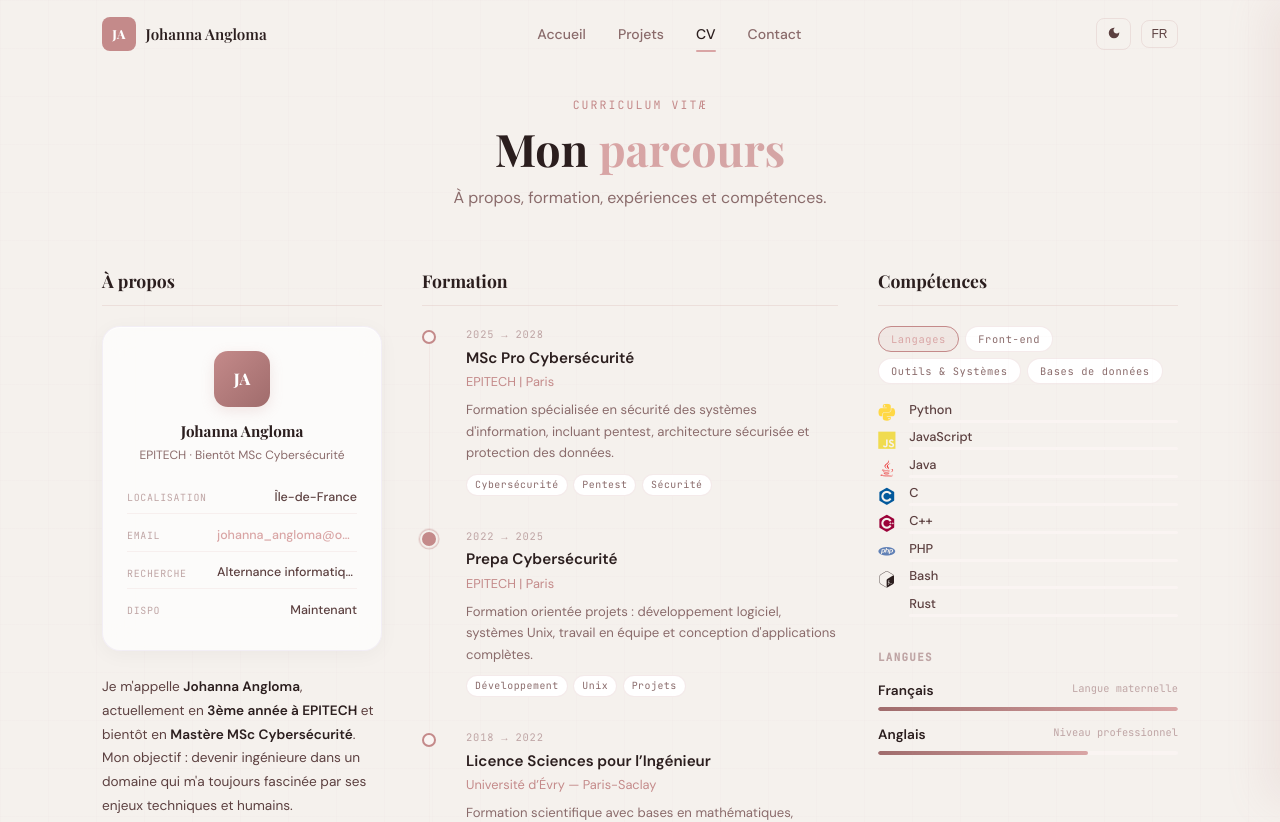
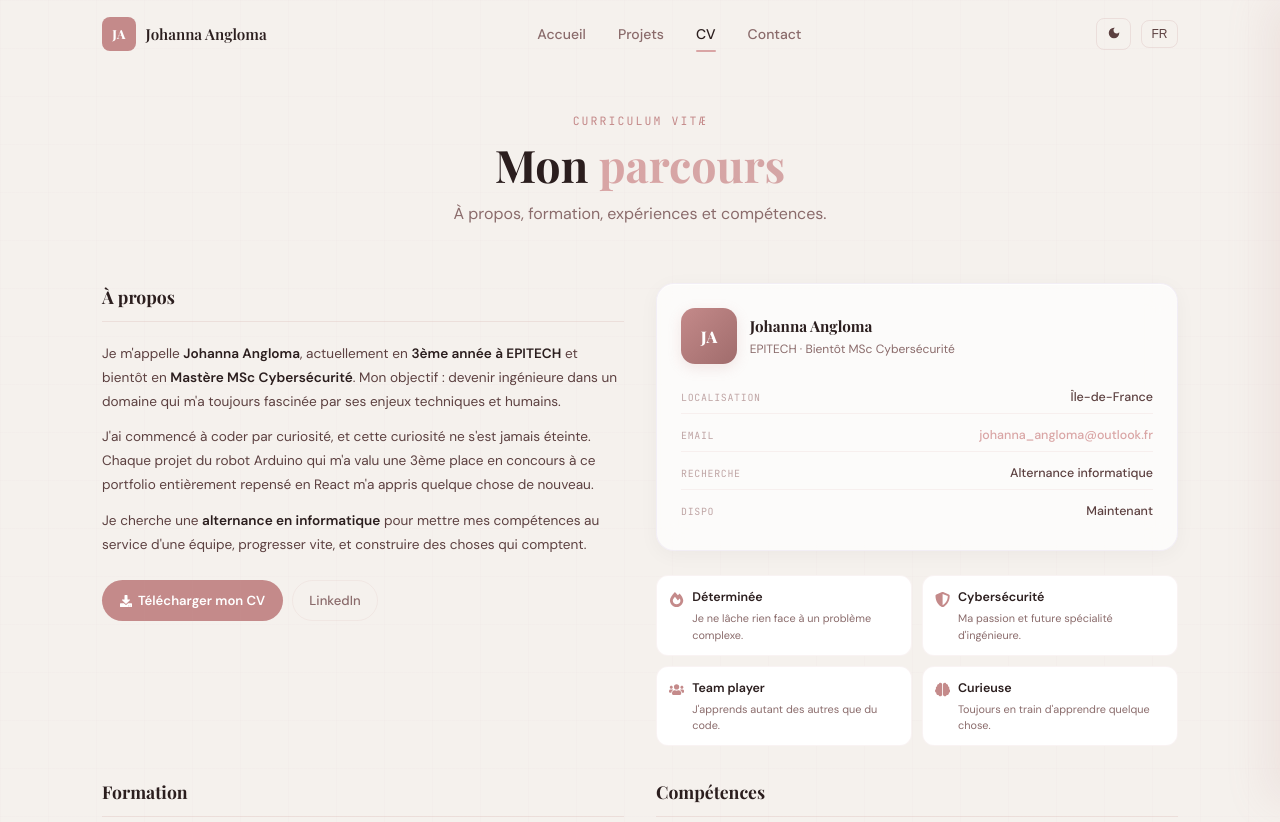
Before and after one commit to johannacode/portfolio, a React (Create React App) app: page /cv in a window 1280 px wide. Shown: the top 822 px of the page. Built offline with nearby package versions, Linux system fonts and the light colour scheme; a web font is replaced by a local one.

Commit message:
FIX : About view on smartphone

```diff
--- a/src/components/sections/About.jsx
+++ b/src/components/sections/About.jsx
@@ -23,6 +23,10 @@ export default function About() {
           <div className={`about__left${isVisible ? " revealed" : ""}`}>
             <h2 className="section-title">À propos</h2>
             <p className="section-sub">
+              Qui se cache derrière le code ?
+            </p>
+
+            <p className="cvpage__col-sub">
               Qui se cache derrière le code ?
             </p>
 
--- a/src/components/sections/CVPage.css
+++ b/src/components/sections/CVPage.css
@@ -34,6 +34,7 @@
   letter-spacing: 0.18em;
   text-transform: uppercase;
   color: var(--color-beige);
+  margin-top: 1rem;
   margin-bottom: 0.5rem;
 }
 
@@ -44,22 +45,50 @@
   background-clip: text;
 }
 
-.cvpage__grid {
+.cvpage__grid {       /* changer espace entre a propos et card*/
   display: grid;
-  grid-template-columns: 280px 1fr 300px;
-  gap: 2.5rem;
+  grid-template-columns: 1fr 1fr;
+  gap: 2rem;
   align-items: start;
+  grid-template-areas:
+    "about profile"
+    "timeline skills";
 }
 
-/* ── Column base ─────────────────────────────────────────────── */
+/* Layout A propos */
+.cvpage__about-layout {
+  display: grid;
+  grid-template-columns: 1fr 320px;
+  gap: 1.5rem;
+  align-items: stretch;
+}
+
 .cvpage__col {
   opacity: 0;
   transition: opacity 0.7s ease, transform 0.7s ease;
 }
 
-.cvpage__col--about   { transform: translateX(-24px); }
-.cvpage__col--timeline{ transform: translateY(24px);  transition-delay: 0.1s; }
-.cvpage__col--skills  { transform: translateX(24px);  transition-delay: 0.2s; }
+.cvpage__col--about   {
+  transform: translateX(-24px);
+  grid-column: 1;
+  grid-area: about;
+}
+.cvpage__col--profile {
+  grid-column: 2;
+  grid-area: profile;
+}
+.cvpage__col--timeline{
+  transform: translateY(24px);
+  transition-delay: 0.1s;
+  grid-column: 1;
+  grid-area: timeline;
+}
+.cvpage__col--skills  {
+  transform: translateX(24px);
+  transition-delay: 0.2s;
+  grid-column: 2;
+  grid-area: skills;
+}
 
 .cvpage__col.revealed {
   opacity: 1;
@@ -98,6 +127,19 @@
 
   transition: all 0.25s ease;
 }
+.cvpage__card-header {
+  display: flex;
+  align-items: center;
+  gap: 0.8rem;
+  margin-bottom: 1.2rem;
+}
+.cvpage__card-text {
+  display: flex;
+  flex-direction: column;
+  justify-content: center;
+  text-align: left;
+
+}
 
 body.dark .cvpage__card.glass {
   background: rgba(28, 24, 30, 0.7);
@@ -112,7 +154,8 @@ body.dark .cvpage__card.glass {
 .cvpage__avatar {
   width: 56px;
   height: 56px;
-  margin: 0 auto 0.75rem;
+  margin: 0;
+  flex-shrink: 0;
   background: linear-gradient(135deg, var(--color-beige), var(--color-beige-dark));
   border-radius: 14px;
   display: flex;
@@ -130,13 +173,13 @@ body.dark .cvpage__card.glass {
   font-weight: 700;
   font-size: 0.95rem;
   color: var(--color-text-primary);
-  margin-bottom: 3px;
+  margin-bottom: 2px;
 }
 
 .cvpage__card-school {
   font-size: 0.75rem;
   color: var(--color-text-muted);
-  margin-bottom: 1.1rem;
+  margin-bottom: 0;
 }
 
 .cvpage__infos {
@@ -173,8 +216,9 @@ body.dark .cvpage__card.glass {
   text-align: right;
   overflow: hidden;
   text-overflow: ellipsis;
-  white-space: nowrap;
-  max-width: 140px;
+  word-break: break-word;
+  white-space: normal;
+  max-width: 100%;
 }
 
 .cvpage__info-link {
@@ -206,7 +250,6 @@ body.dark .cvpage__card.glass {
   display: grid;
   grid-template-columns: 1fr 1fr;
   gap: 0.6rem;
-  margin-bottom: 1.5rem;
 }
 
 .cvpage__quality {
@@ -537,6 +580,17 @@ body.dark .cvpage__card.glass {
   }
 }
 
+@media (max-width: 1024px) {
+  .cvpage__grid {
+    grid-template-columns: 1fr;
+    grid-template-areas:
+      "profile"
+      "about"
+      "timeline"
+      "skills";
+}
+}
+
 @media (max-width: 900px) {
   .cvpage__grid {
     grid-template-columns: 1fr;
@@ -554,8 +608,46 @@ body.dark .cvpage__card.glass {
   }
 }
 
+@media (max-width: 768px) {
+  .cvpage__about-layout {
+    grid-template-columns: 1fr;
+  }
+}
+
+
 @media (max-width: 480px) {
   .cvpage__qualities {
     grid-template-columns: 1fr;
   }
+
+  .cvpage__card {
+    padding: 1.2rem;
+  }
+
+  .cvpage__avatar {
+    width: 48px;
+    height: 48px;
+    font-size: 0.9rem;
+  }
+
+  .cvpage__card-name {
+    font-size: 0.9rem;
+  }
+
+  .cvpage__card-school {
+    font-size: 0.7rem;
+  }
 }
+
+@media (max-width: 480px) {
+  .cvpage__skill-tab {
+    font-size: 0.6rem;
+    padding: 0.25rem 0.6rem;
+  }
+
+  .cvpage__btn-cv,
+  .cvpage__btn-outline {
+    font-size: 0.75rem;
+    padding: 0.5rem 0.9rem;
+  }
+}
--- a/src/components/sections/CVPage.jsx
+++ b/src/components/sections/CVPage.jsx
@@ -5,10 +5,10 @@ import "./CVPage.css";
 import { FaDownload, FaFireAlt, FaShieldAlt, FaUsers, FaBrain } from "react-icons/fa";
 
 const QUALITIES = [
-  { icon: <FaFireAlt />,   title: "Déterminée",    desc: "Je ne lâche rien face à un problème complexe." },
-  { icon: <FaShieldAlt />, title: "Cybersécurité",  desc: "Ma passion et future spécialité d'ingénieure." },
-  { icon: <FaUsers />,     title: "Team player",    desc: "J'apprends autant des autres que du code." },
-  { icon: <FaBrain />,     title: "Curieuse",       desc: "Toujours en train d'apprendre quelque chose." },
+  { icon: <FaFireAlt />, title: "Déterminée", desc: "Je ne lâche rien face à un problème complexe." },
+  { icon: <FaShieldAlt />, title: "Cybersécurité", desc: "Ma passion et future spécialité d'ingénieure." },
+  { icon: <FaUsers />, title: "Team player", desc: "J'apprends autant des autres que du code." },
+  { icon: <FaBrain />, title: "Curieuse", desc: "Toujours en train d'apprendre quelque chose." },
 ];
 
 const SKILL_CATS = Object.keys(cvSkills);
@@ -32,17 +32,56 @@ export default function CVPage() {
           <div className={`cvpage__col cvpage__col--about${isVisible ? " revealed" : ""}`}>
             <h3 className="cvpage__col-title">À propos</h3>
 
+            <div className="cvpage__bio">
+              <p>
+                Je m'appelle <strong>Johanna Angloma</strong>, actuellement en{" "}
+                <strong>3ème année à EPITECH</strong> et bientôt en{" "}
+                <strong>Mastère MSc Cybersécurité</strong>. Mon objectif : devenir
+                ingénieure dans un domaine qui m'a toujours fascinée par ses enjeux
+                techniques et humains.
+              </p>
+              <p>
+                J'ai commencé à coder par curiosité, et cette curiosité ne s'est
+                jamais éteinte. Chaque projet du robot Arduino qui m'a valu une
+                3ème place en concours à ce portfolio entièrement repensé en React
+                m'a appris quelque chose de nouveau.
+              </p>
+              <p>
+                Je cherche une <strong>alternance en informatique</strong> pour mettre
+                mes compétences au service d'une équipe, progresser vite, et construire
+                des choses qui comptent.
+              </p>
+            </div>
+
+            <div className="cvpage__actions">
+              <a href={personalInfo.cv} className="cvpage__btn-cv" target="_blank" rel="noopener noreferrer">
+                <FaDownload size={12} />
+                Télécharger mon CV
+              </a>
+              <a href={personalInfo.linkedin} className="cvpage__btn-outline" target="_blank" rel="noopener noreferrer">
+                LinkedIn
+              </a>
+            </div>
+          </div>
+
+          <div className={`cvpage__col cvpage__col--profile${isVisible ? " revealed" : ""}`}>
+
             <div className="cvpage__card glass">
-              <div className="cvpage__avatar">JA</div>
-              <p className="cvpage__card-name">{personalInfo.name}</p>
-              <p className="cvpage__card-school">EPITECH · Bientôt MSc Cybersécurité</p>
+              <div className="cvpage__card-header">
+                <div className="cvpage__avatar">JA</div>
+
+                <div className="cvpage__card-text">
+                  <p className="cvpage__card-name">{personalInfo.name}</p>
+                  <p className="cvpage__card-school">EPITECH · Bientôt MSc Cybersécurité</p>
+                </div>
+              </div>
 
               <div className="cvpage__infos">
                 {[
                   { label: "Localisation", value: personalInfo.location },
-                  { label: "Email",        value: personalInfo.email, href: `mailto:${personalInfo.email}` },
-                  { label: "Recherche",    value: "Alternance informatique" },
-                  { label: "Dispo",        value: "Maintenant" },
+                  { label: "Email", value: personalInfo.email, href: `mailto:${personalInfo.email}` },
+                  { label: "Recherche", value: "Alternance informatique" },
+                  { label: "Dispo", value: "Maintenant" },
                 ].map(({ label, value, href }) => (
                   <div key={label} className="cvpage__info-row">
                     <span className="cvpage__info-label">{label}</span>
@@ -53,21 +92,6 @@ export default function CVPage() {
                   </div>
                 ))}
               </div>
-            </div>
-
-            <div className="cvpage__bio">
-              <p>
-                Je m'appelle <strong>Johanna Angloma</strong>, actuellement en{" "}
-                <strong>3ème année à EPITECH</strong> et bientôt en{" "}
-                <strong>Mastère MSc Cybersécurité</strong>. Mon objectif : devenir
-                ingénieure dans un domaine qui m'a toujours fascinée par ses enjeux
-                techniques et humains.
-              </p>
-              <p>
-                Chaque projet — du robot Arduino qui m'a valu une 3ème place en concours
-                à ce portfolio entièrement repensé en React — m'a appris quelque chose
-                de nouveau.
-              </p>
             </div>
 
             <div className="cvpage__qualities">
@@ -86,16 +110,8 @@ export default function CVPage() {
               ))}
             </div>
 
-            <div className="cvpage__actions">
-              <a href={personalInfo.cv} className="cvpage__btn-cv" target="_blank" rel="noopener noreferrer">
-                <FaDownload size={12} />
-                Télécharger mon CV
-              </a>
-              <a href={personalInfo.linkedin} className="cvpage__btn-outline" target="_blank" rel="noopener noreferrer">
-                LinkedIn
-              </a>
-            </div>
           </div>
+
 
           <div className={`cvpage__col cvpage__col--timeline${isVisible ? " revealed" : ""}`}>
             <h3 className="cvpage__col-title">Formation</h3>
@@ -185,8 +201,8 @@ export default function CVPage() {
             <div className="cvpage__langs">
               <h4 className="cvpage__langs-title">Langues</h4>
               {[
-                { lang: "Français",  level: "Langue maternelle", pct: 100 },
-                { lang: "Anglais",   level: "Niveau professionnel", pct: 70 },
+                { lang: "Français", level: "Langue maternelle", pct: 100 },
+                { lang: "Anglais", level: "Niveau professionnel", pct: 70 },
               ].map(({ lang, level, pct }) => (
                 <div key={lang} className="cvpage__lang">
                   <div className="cvpage__lang-header">
```
